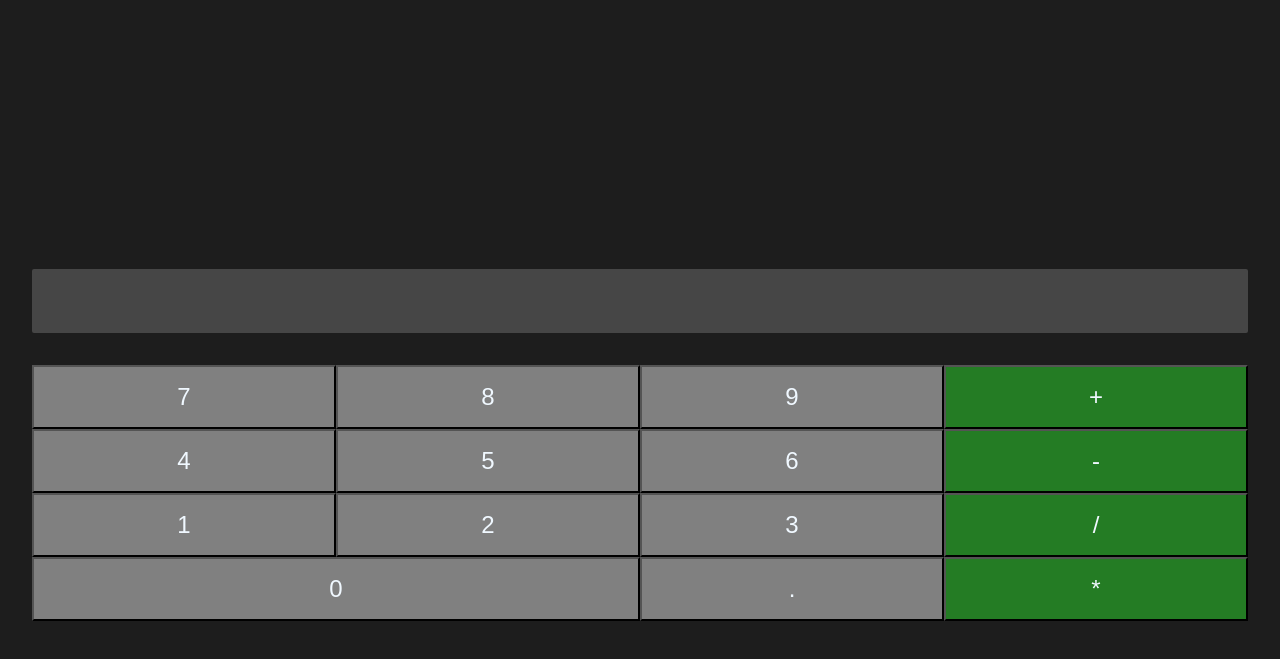
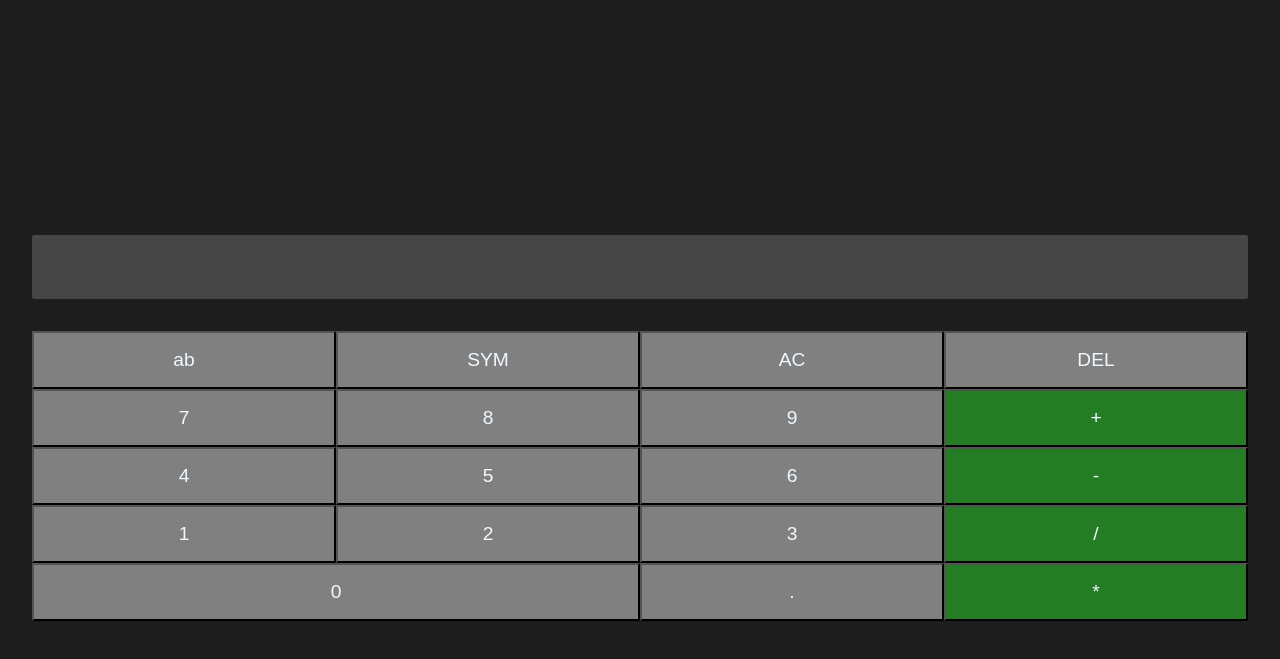
Before and after one commit to Techoplite/al-jabr, a plain HTML site: page index.html in a window 1280 px wide. Shown: the part 111-770 px from the top of the page. Drawn offline with Linux system fonts and the light colour scheme.

Commit message:
add keyboard top row

```diff
--- a/constants.js
+++ b/constants.js
@@ -1,4 +1,5 @@
 export const KEYS = [
+  ['ab', 'SYM', 'AC', 'DEL'],
   [7, 8, 9, "+"],
   [4, 5, 6, "-"],
   [1, 2, 3, "/"],
--- a/style.css
+++ b/style.css
@@ -34,7 +34,7 @@ body {
   padding: 1rem;
   background-color: grey;
   color: aliceblue;
-  font-size: 1.5rem;
+  font-size: 1.2rem;
 }
 
 .zero {
```
